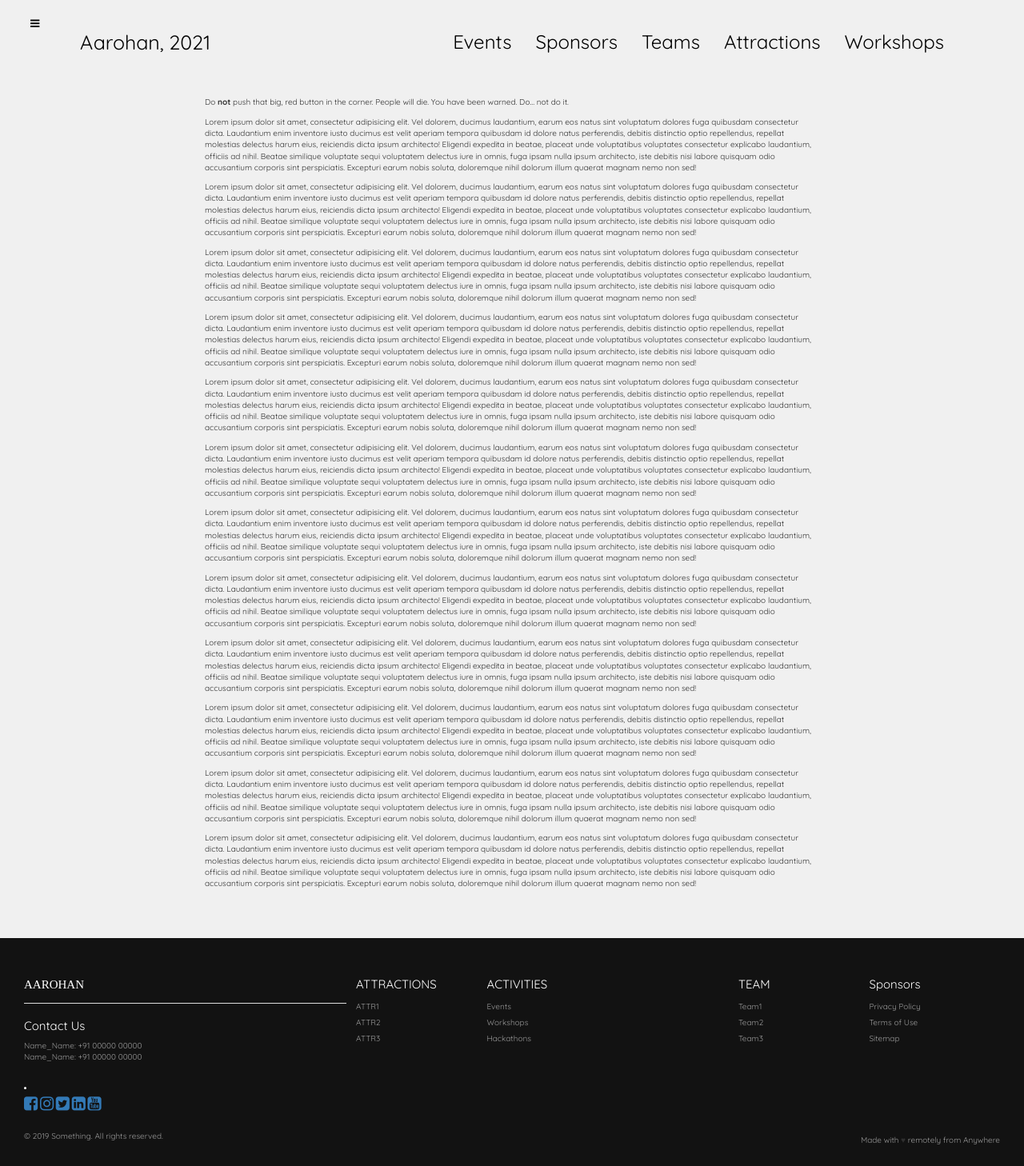
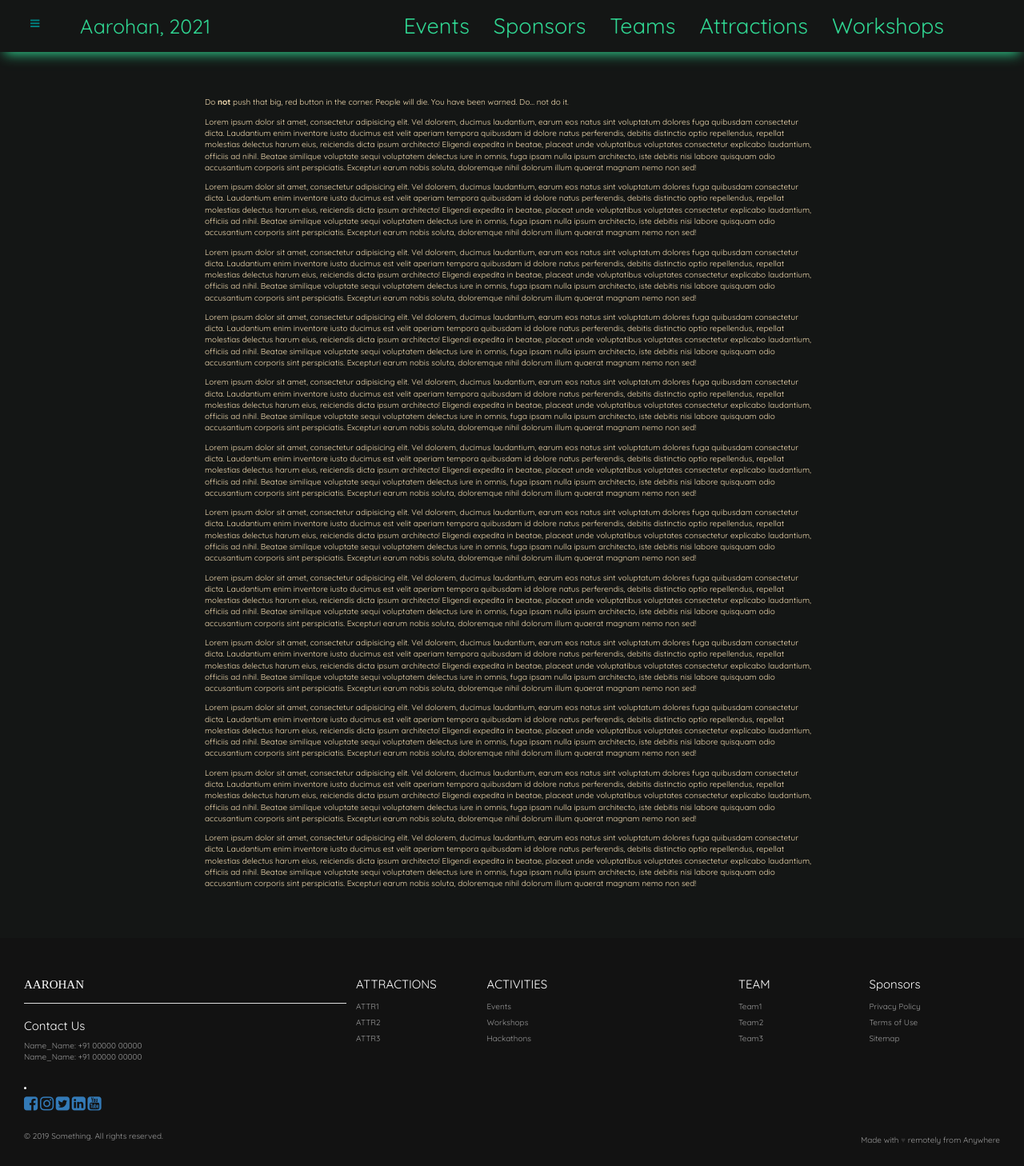
Before and after one commit to likhitha-reddy/AAROHAN, a Django app: page /home in a window 1280 px wide. Shown: the whole page at 80% size. Run offline with Django 3.2, Linux system fonts and the light colour scheme; some libraries are stand-ins or nearby versions.

Commit message:
[fix] CSS

```diff
--- a/flow/static/header.css
+++ b/flow/static/header.css
@@ -17,13 +17,15 @@
     height: 200%;
     transform-origin: top left;
     transition: transform 0.7s cubic-bezier(1, 0.005, 0.24, 1);
-    background-color: #f0f0f0;
+    background-color: #141615;
+    color: wheat;
   }
 
   .content_inner {
     height: 50%;
     overflow-y: auto;
     /* padding: 50px 20%;  */
+
   }
 
   .content_innermost {
@@ -43,10 +45,10 @@
     border-bottom-right-radius: 100%;
   }
   .menu_close{
-      color: black  !important;
+      color: teal  !important;
   }
   .menu_open{
-      color:black !important;
+      color:teal !important;
   }
   .menu_toggle:active i {
     opacity: 0.8;
@@ -84,6 +86,7 @@
     margin-bottom: 30px;
     transform: translateX(-300px);
     transition: transform 0.7s 0s cubic-bezier(1, 0.005, 0.24, 1);
+    color:#584E4A !important;
   }
   .menu_items li:nth-child(2) {
     margin-left: 20px;
@@ -102,14 +105,14 @@
     text-decoration: none;
     text-transform: uppercase;
     letter-spacing: 2px;
-    color: white;
+    color: black;
     transition: color 0.2s;
   }
   .menu_items a .icon {
     position: relative;
     display: inline-block;
     margin-right: 25px;
-    color: #f0f0f0;
+    color: black;
   }
   .menu_items a .icon:after {
     position: absolute;
@@ -122,17 +125,17 @@
     margin-left: -33px;
     margin-top: -32px;
     border-radius: 100%;
-    border: 2px solid #f0f0f0;
+    border: 2px solid black;
     transition: border-color 0.2s;
   }
   .menu_items a:hover {
     color: #f0f0f0;
   }
   .menu_items a:hover .icon:after {
-    border-color: #F37272;
+    border-color: #30D692;
   }
   .menu_items a:active .icon {
-    color: #F37272;
+    color: #30D692;
   }
 
   /* Let's open up the menu */
@@ -168,5 +171,5 @@
   }
 
   body {
-    background-color: #584E4A;
+    background-color: #54be9f;
   }
--- a/flow/static/navbar.css
+++ b/flow/static/navbar.css
@@ -19,6 +19,9 @@ body {
 	position: fixed;
 	line-height: 65px;
 	text-align: center;
+	color: #30D692 !important;
+	box-shadow: 0 8px 15px -6px #30D692;
+	padding-bottom: 16px !important;
 }
 
 .nav div.logo {
@@ -30,7 +33,7 @@ body {
 
 .nav div.logo a {
 	text-decoration: none;
-	color: black;
+	color: 30D692;
 	font-size: 2.5rem;
 }
 
@@ -61,9 +64,9 @@ body {
 
 .nav div.main_list ul li a {
 	text-decoration: none;
-	color: black;
+	color: inherit;
 	line-height: 65px;
-	font-size: 2.4rem;
+	font-size: 2.7rem;
 }
 
 .nav div.main_list ul li a:hover {
@@ -75,7 +78,6 @@ body {
 .home {
 	width: 100%;
 	height: 100vh;
-	background-image: url(https://images.unsplash.com/photo-1498550744921-75f79806b8a7?ixlib=rb-0.3.5&ixid=eyJhcHBfaWQiOjEyMDd9&s=b0f6908fa5e81286213c7211276e6b3d&auto=format&fit=crop&w=1500&q=80);
 	background-position: center top;
 	background-size: cover;
 }
@@ -85,7 +87,7 @@ body {
 }
 
 .nav {
-	padding-top: 20px;
+	/* padding-top: 20px; */
 	padding-bottom: 20px;
 	-webkit-transition: all 0.4s ease;
 	transition: all 0.4s ease;
--- a/flow/templates/flow/header.html
+++ b/flow/templates/flow/header.html
@@ -29,9 +29,9 @@
     <i class="menu_close fa fa-times fa-lg"></i>
   </span>
   <ul class="menu_items">
-    <li><a href="#"><i class="icon fa fa-users fa-2x"></i> Teams </a></li>
-    <li><a href="#"><i class="icon fa fa-inr fa-2x"></i> Sponsors</a></li>
-    <li><a href="#"><i class="icon fa fa-star fa-2x"></i> Attractions</a></li>
-    <li><a href="#"><i class="icon fa fa-calendar fa-2x"></i> Events</a></li>
-    <li><a href="#"><i class="icon fa fa-podcast fa-2x"></i> Workshops</a></li>
+    <li><a href="/teams"><i class="icon fa fa-users fa-2x"></i> Teams </a></li>
+    <li><a href="/sponsors"><i class="icon fa fa-inr fa-2x"></i> Sponsors</a></li>
+    <li><a href="/attractions"><i class="icon fa fa-star fa-2x"></i> Attractions</a></li>
+    <li><a href="/events"><i class="icon fa fa-calendar fa-2x"></i> Events</a></li>
+    <li><a href="/workshops"><i class="icon fa fa-podcast fa-2x"></i> Workshops</a></li>
   </ul>
```
